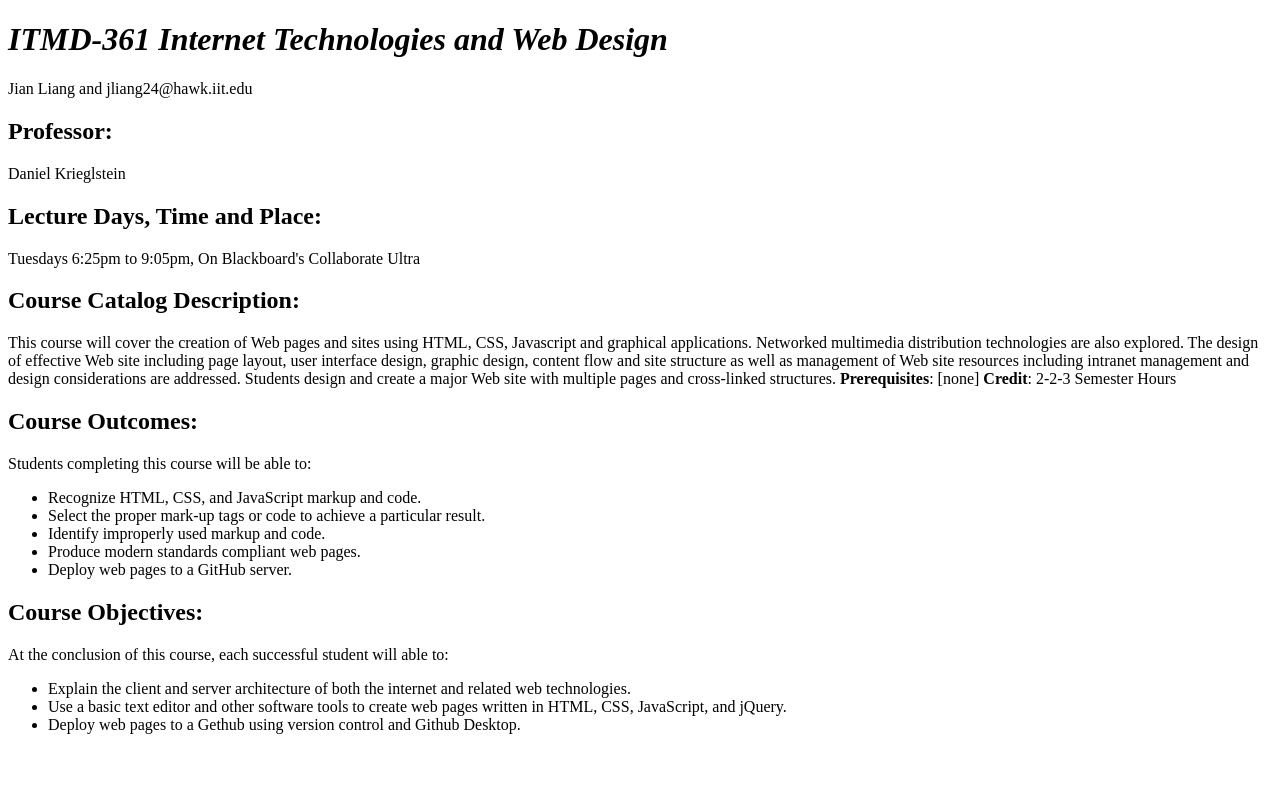
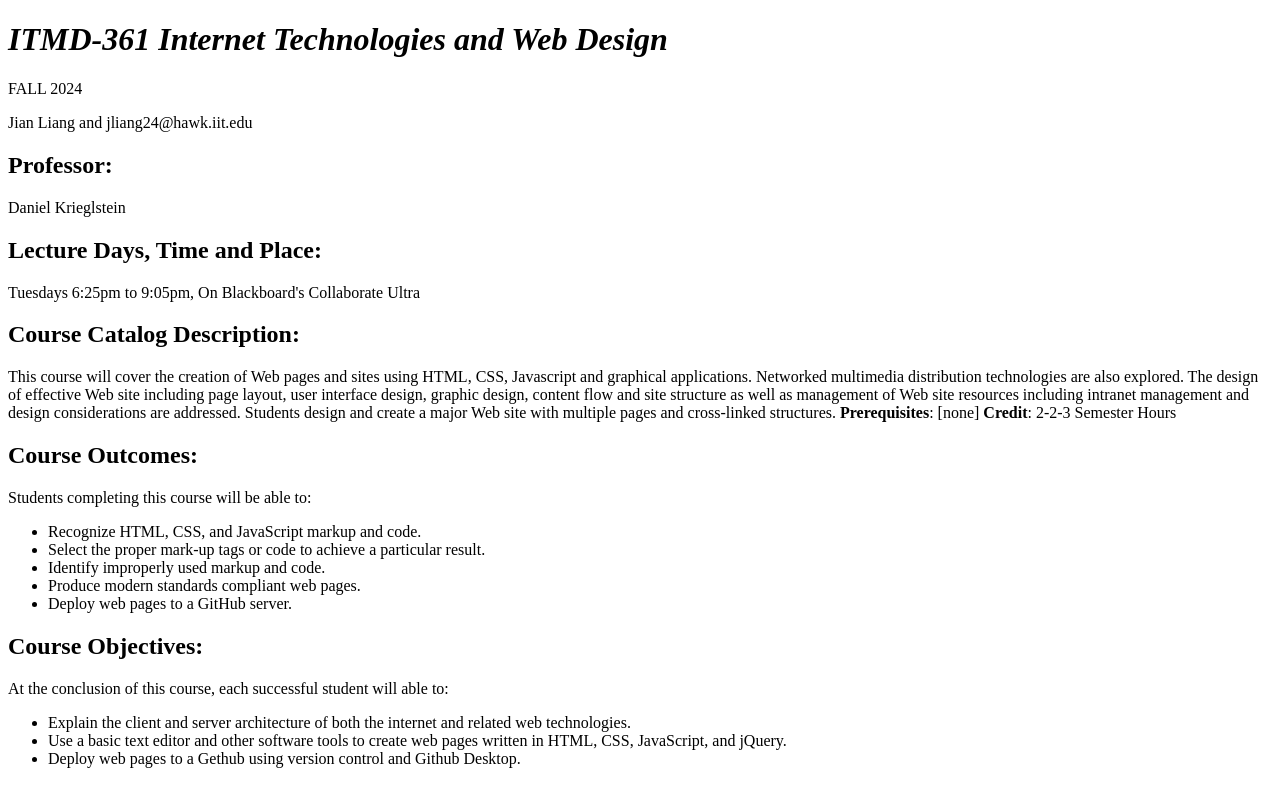
Before and after one commit to immmbusyla/webdev_lab2, a plain HTML site: page index.html in a window 1280 px wide. Drawn offline with Linux system fonts and the light colour scheme.

Commit message:
index.html
update

```diff
--- a/index.html
+++ b/index.html
@@ -8,7 +8,7 @@
   <h1><em>ITMD-361 Internet Technologies and Web Design</em></h1>
 
   <div class="info">
-	  <h3FALL 2024</h3
+	  <h3></h3>FALL 2024</h3>
 	  <p>Jian Liang and jliang24@hawk.iit.edu</p>
 	  <h2>Professor:</h2>
 	  <p>Daniel Krieglstein</p>
```
Also changed, not shown: 557e0f452bbd5d3845e3064f2a1a992b.png (added).
